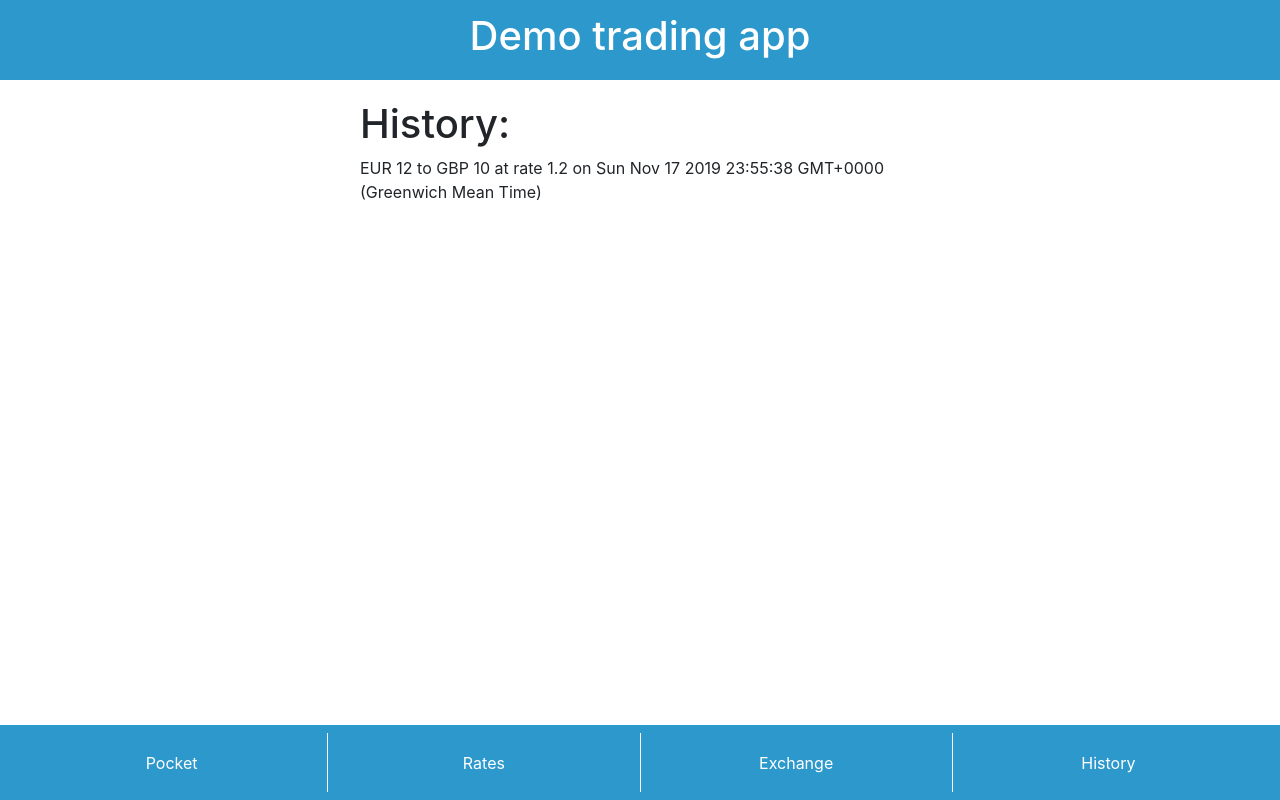
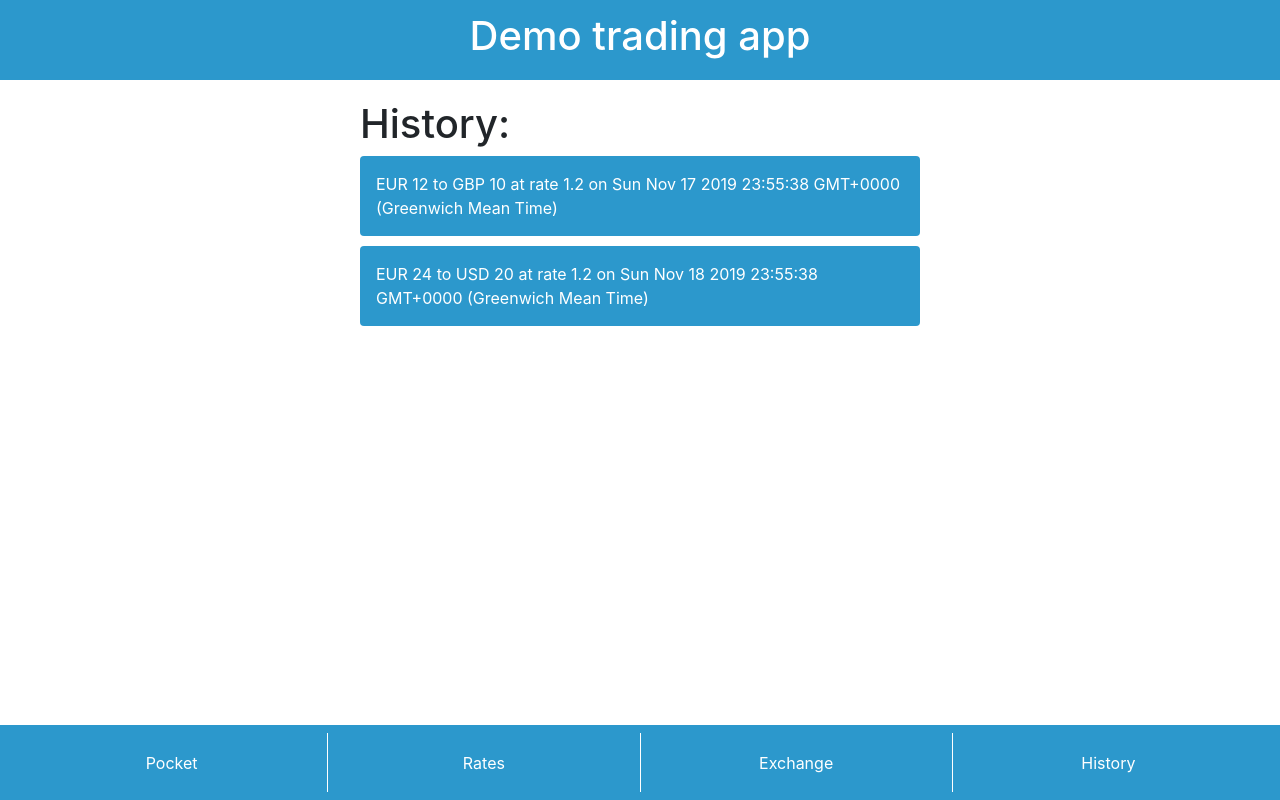
Before and after one commit to jasonsrogers/simple-currency-app, a React (Create React App) app: page /History in a window 1280 px wide. Built offline with nearby package versions, Linux system fonts and the light colour scheme; no server answers.

Commit message:
add to history on exchange success

```diff
--- a/src/App.css
+++ b/src/App.css
@@ -170,7 +170,6 @@ input:disabled {
   color: white;
   background-color: orange;
   border: 1px solid orange;
-  border-radius: 5px;
 
   display: inline-block;
   font-weight: 400;
@@ -183,6 +182,7 @@ input:disabled {
   line-height: 1.5;
   border-radius: 0.25rem;
 }
+/* base class */
 [class^="conversion-form__switch-currency"] {
   color: white;
   background-color: #09d3ac;
@@ -205,3 +205,14 @@ input:disabled {
 .conversion-form__action-container {
   margin-top: 1em;
 }
+
+.history__history-row {
+  background-color: rgb(44, 152, 204);
+  color: white;
+  padding: 1em;
+  border-radius: 0.25rem;
+}
+
+.history__history-row + .history__history-row {
+  margin-top: 10px;
+}
--- a/src/components/Converter/ConversionForm.js
+++ b/src/components/Converter/ConversionForm.js
@@ -13,6 +13,7 @@ export function ConversionForm(props) {
     selectedPocketRates,
     onTransferFunds,
     onSelectToPocket,
+    onAddToHistory,
     pockets,
     selectedFromPocketCurrency,
     selectedToPocketCurrency
@@ -90,6 +91,15 @@ export function ConversionForm(props) {
       toPocketCode: toPocket.code,
       toValue
     });
+    // Note: this wouldn't really happen with a proper BE, history items would be added in BE and read from there
+    onAddToHistory({
+      rate,
+      date: new Date().toString(),
+      fromPocketCode: fromPocket.code,
+      fromValue,
+      toPocketCode: toPocket.code,
+      toValue
+    });
     resetFields();
 
     history.push("/pocket");
@@ -140,7 +150,6 @@ export function ConversionForm(props) {
               disabled={!isEnabled}
             />
             {listUnSelectedPockets.map(([key, value]) => (
-              // TODO: why is replacing this by Button failing my tests but counting the button twice?
               <Button
                 key={value.code}
                 className={
--- a/src/components/Converter/Converter.js
+++ b/src/components/Converter/Converter.js
@@ -10,7 +10,8 @@ function Converter(props) {
       pockets
     },
     onTransferFunds,
-    onSelectToPocket
+    onSelectToPocket,
+    onAddToHistory
   } = props;
   return (
     <div>
@@ -23,6 +24,7 @@ function Converter(props) {
         selectedToPocketCurrency={selectedToPocketCurrency}
         onTransferFunds={onTransferFunds}
         onSelectToPocket={onSelectToPocket}
+        onAddToHistory={onAddToHistory}
       />
     </div>
   );
--- a/src/components/Converter/ConverterContainer.js
+++ b/src/components/Converter/ConverterContainer.js
@@ -1,6 +1,7 @@
 import { connect } from "react-redux";
 import { Converter } from "components/Converter/Converter";
-import { transferFunds, selectToPocket } from "actions/actions";
+import { transferFunds, selectToPocket, addToHistory } from "actions/actions";
+
 const mapStateToProps = state => {
   return {
     state
@@ -14,11 +15,11 @@ const mapDispatchToProps = dispatch => {
     },
     onSelectToPocket(code) {
       dispatch(selectToPocket(code));
+    },
+    onAddToHistory(params) {
+      dispatch(addToHistory(params));
     }
   };
 };
 
-export default connect(
-  mapStateToProps,
-  mapDispatchToProps
-)(Converter);
+export default connect(mapStateToProps, mapDispatchToProps)(Converter);
--- a/src/components/History/History.js
+++ b/src/components/History/History.js
@@ -10,7 +10,7 @@ function HistoryRow(props) {
     date
   } = props.transaction;
   return (
-    <div>
+    <div className="history__history-row">
       {fromPocketCode} {fromValue} to {toPocketCode} {toValue} at rate {rate} on{" "}
       {date}
     </div>
--- a/src/reducers/reducer.js
+++ b/src/reducers/reducer.js
@@ -32,7 +32,7 @@ export default (state = { ...getInitialState() }, action) => {
     }
     case REQUEST_RATES: {
       let selectedPocketRates = {
-        // keept the previous rates until next ones loaded to avoid blink
+        // keep the previous rates until next ones loaded to avoid blink
         ...state.selectedPocketRates,
         ...{ isLoading: true, error: undefined }
       };
--- a/src/service/initial-state.js
+++ b/src/service/initial-state.js
@@ -41,7 +41,15 @@ export const getInitialState = () => {
         toPocketCode: "GBP",
         toValue: 10,
         rate: 1.2,
-        date: 'Sun Nov 17 2019 23:55:38 GMT+0000 (Greenwich Mean Time)'
+        date: "Sun Nov 17 2019 23:55:38 GMT+0000 (Greenwich Mean Time)"
+      },
+      {
+        fromPocketCode: "EUR",
+        fromValue: 24,
+        toPocketCode: "USD",
+        toValue: 20,
+        rate: 1.2,
+        date: "Sun Nov 18 2019 23:55:38 GMT+0000 (Greenwich Mean Time)"
       }
     ]
   };
```
Also changed, not shown: 2 other files (tests, documents, lock files or other folders).
